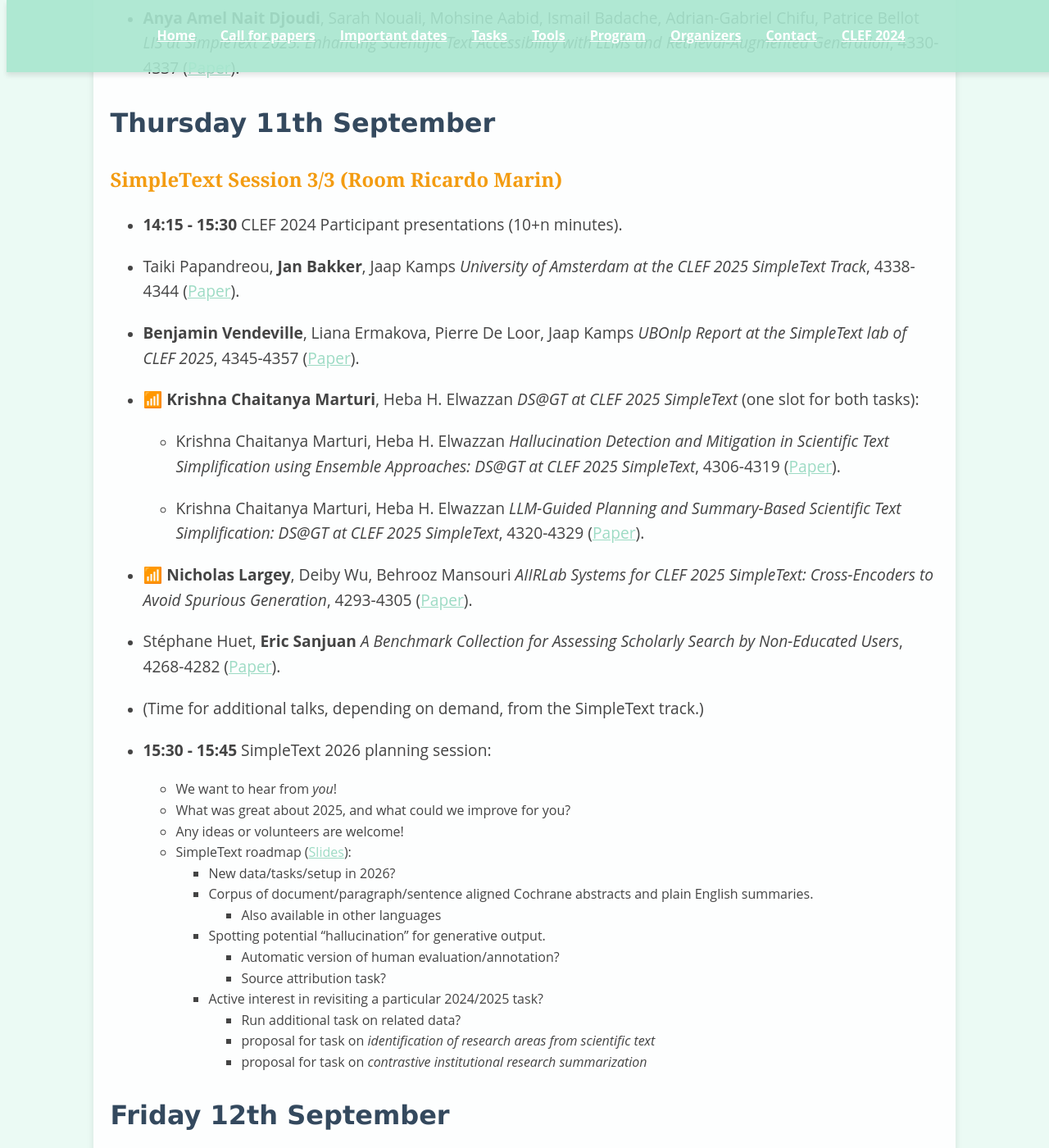
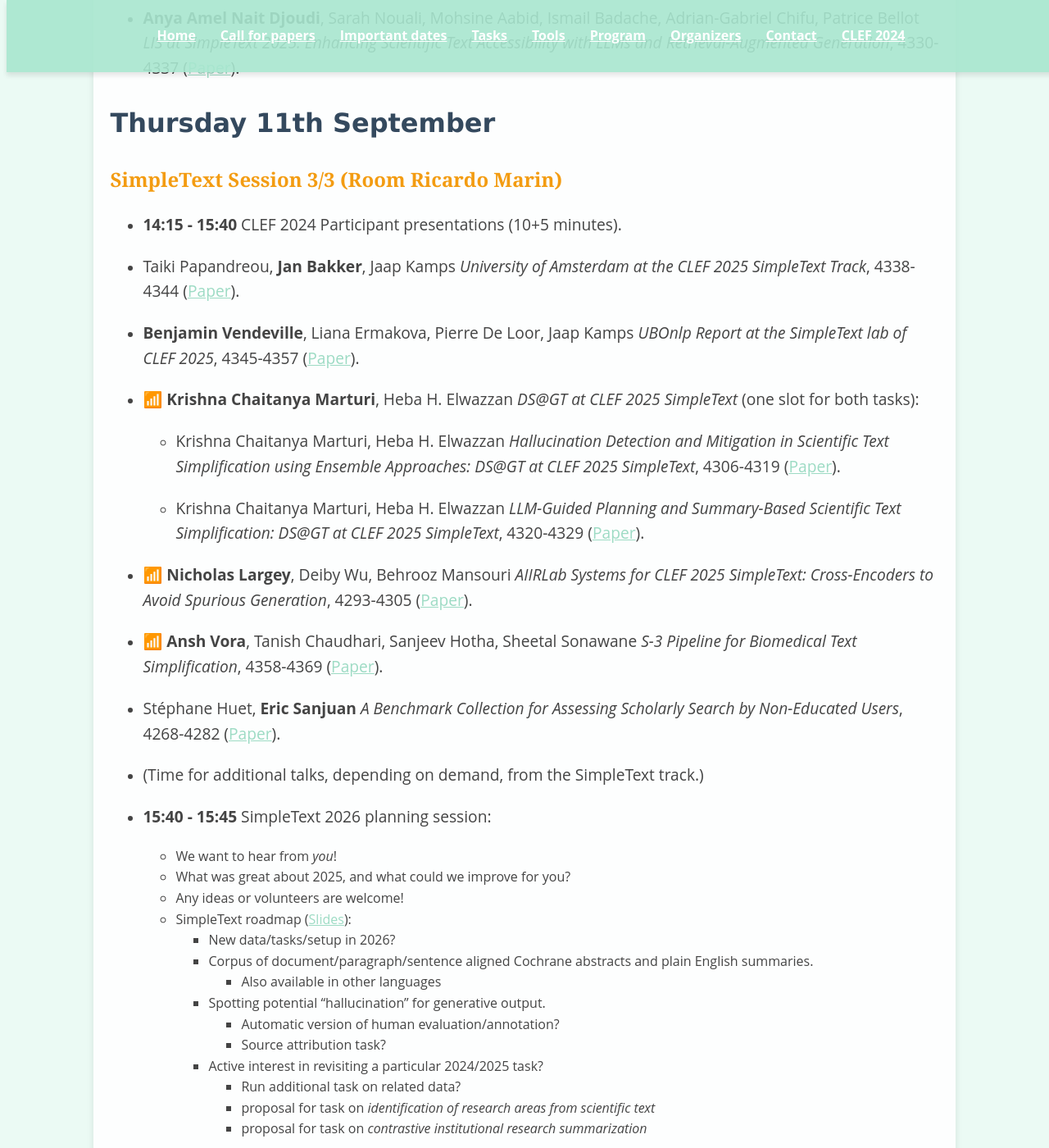
Before and after one commit to simpletext-madics/2025, a Jekyll site: the page built from program.md, in a window 1280 px wide and 1400 px high, scrolled down 2808 px. Shown: the whole window at 82% size. Built offline with Jekyll 4.4.1, drawn with Linux system fonts in a browser that asks for light colours; some of the changed text lies outside the part shown.

Commit message:
Update program.md
Yet another talk.

```diff
--- a/program.md
+++ b/program.md
@@ -53,7 +53,7 @@ _Overview of the CLEF 2025 SimpleText Task 2: Identify and Avoid Hallucination_,
 
 ### SimpleText Session 2/3 (Room Ricardo Marin)
 
-* **16:30 - 18:00** CLEF 2024 Participant presentations (10+n minutes).
+* **16:30 - 18:00** CLEF 2024 Participant presentations (10+5 minutes).
 
 * **Marvin M. Agüero-Torales**, Carlos Rodríguez Abellán, Carlos A. Castaño Moraga
 _Sentence-level Scientific Text Simplification With Just a Pinch of Data_, 4187-4192
@@ -83,7 +83,7 @@ _LIS at SimpleText 2025: Enhancing Scientific Text Accessibility with LLMs and R
 
 ### SimpleText Session 3/3 (Room Ricardo Marin)
 
-* **14:15 - 15:30** CLEF 2024 Participant presentations (10+n minutes).
+* **14:15 - 15:40** CLEF 2024 Participant presentations (10+5 minutes).
 
 * Taiki Papandreou, **Jan Bakker**, Jaap Kamps
 _University of Amsterdam at the CLEF 2025 SimpleText Track_, 4338-4344
@@ -107,13 +107,17 @@ _UBOnlp Report at the SimpleText lab of CLEF 2025_, 4345-4357
 _AIIRLab Systems for CLEF 2025 SimpleText: Cross-Encoders to Avoid Spurious Generation_, 4293-4305
 ([Paper](https://www.dei.unipd.it/~faggioli/temp/clef2025/paper_355.pdf)).
 
+* 📶 **Ansh Vora**, Tanish Chaudhari, Sanjeev Hotha, Sheetal Sonawane
+_S-3 Pipeline for Biomedical Text Simplification_, 4358-4369
+([Paper](https://www.dei.unipd.it/~faggioli/temp/clef2025/paper_361.pdf)).
+
 * Stéphane Huet, **Eric Sanjuan**
 _A Benchmark Collection for Assessing Scholarly Search by Non-Educated Users_, 4268-4282
 ([Paper](https://www.dei.unipd.it/~faggioli/temp/clef2025/paper_353.pdf)).
 
 * (Time for additional talks, depending on demand, from the SimpleText track.)
 
-* **15:30 - 15:45** SimpleText 2026 planning session:
+* **15:40 - 15:45** SimpleText 2026 planning session:
     * We want to hear from *you*!
     * What was great about 2025, and what could we improve for you?
     * Any ideas or volunteers are welcome!
```
